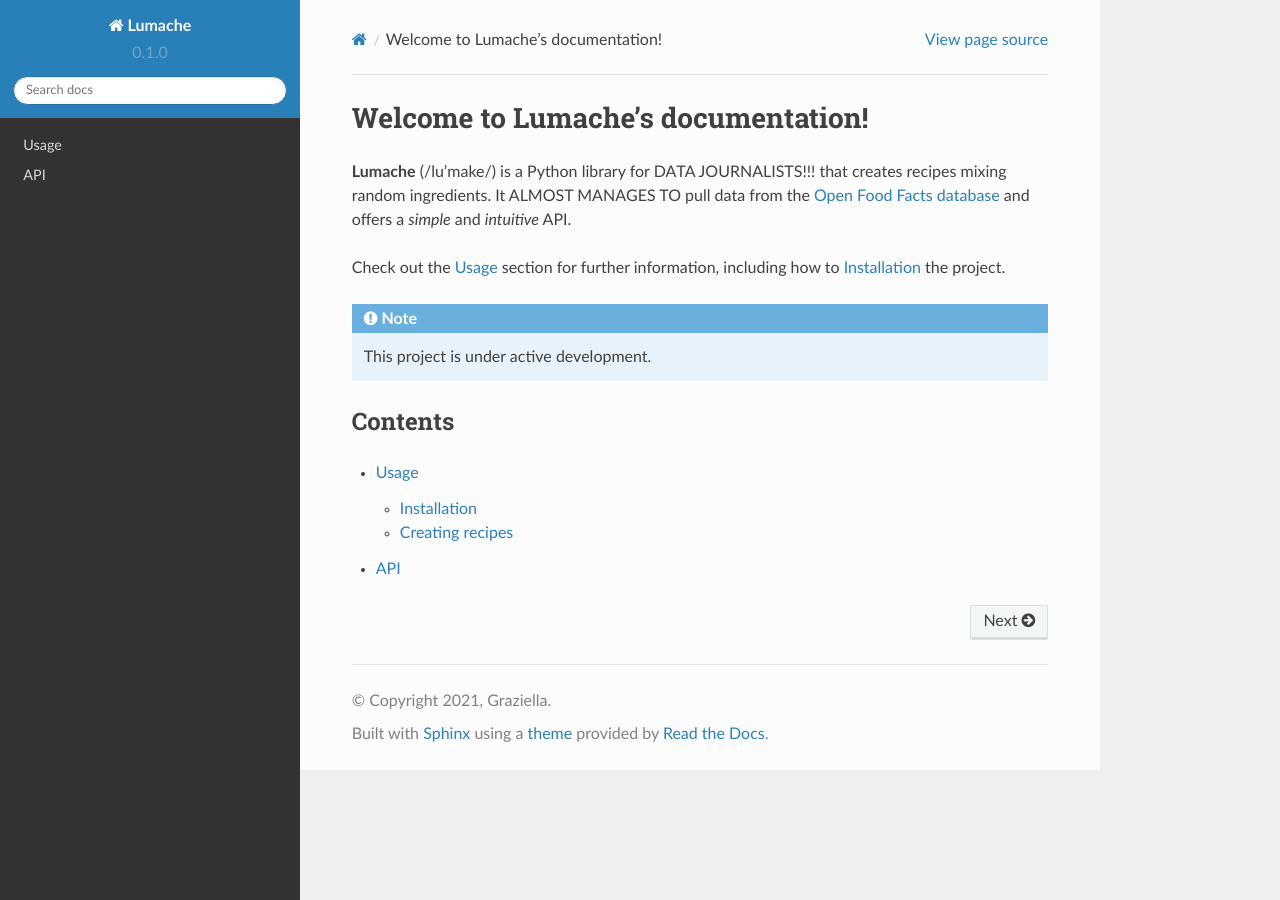
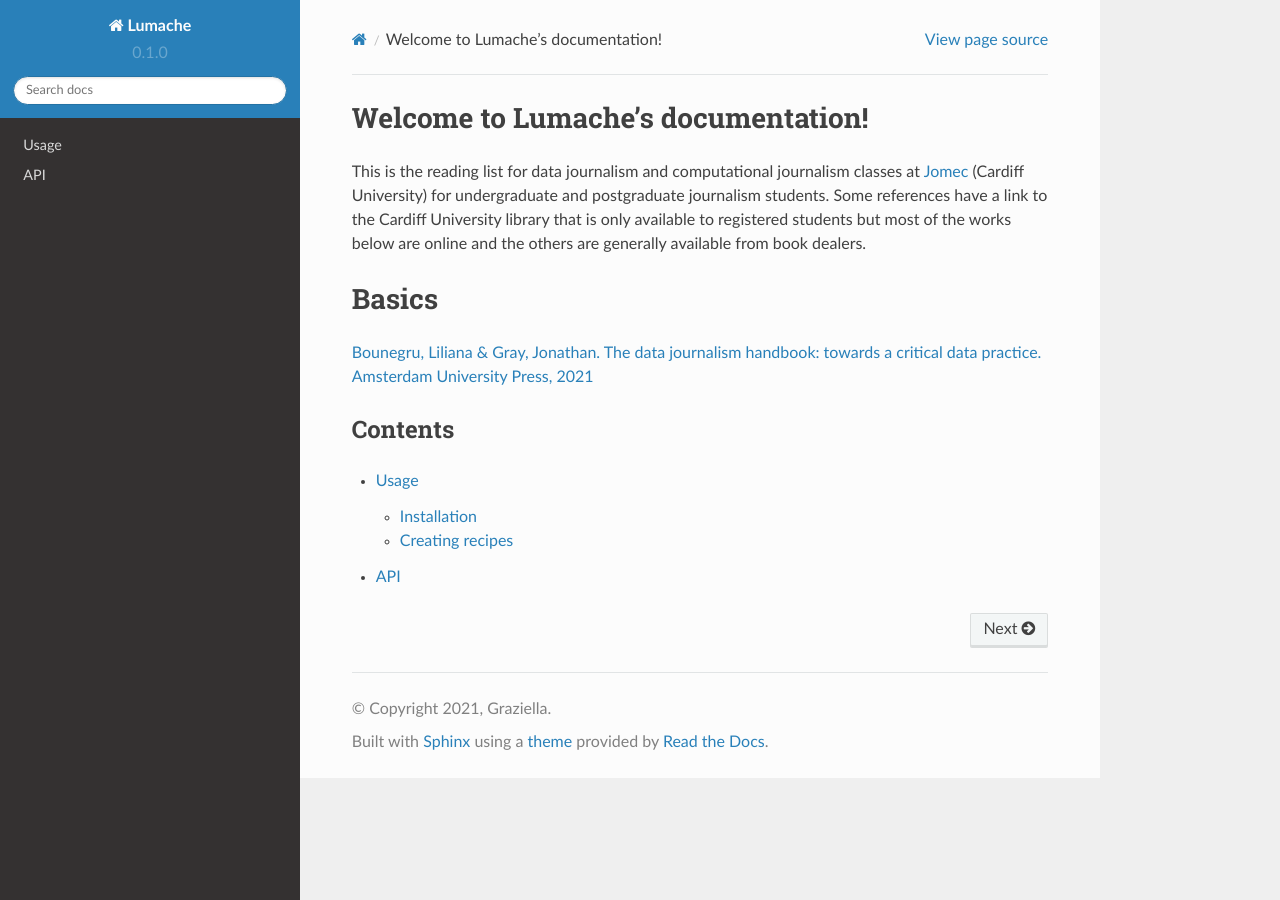
Before and after one commit to aodhanlutetiae/data_journalism_reading, a Sphinx documentation site: the page built from docs/source/index.rst, in a window 1280 px wide. Built offline with Sphinx 7.4.7 and the Read the Docs theme 2.0.0, drawn with Linux system fonts in a browser that asks for light colours.

Commit message:
change text test

```diff
--- a/docs/source/index.rst
+++ b/docs/source/index.rst
@@ -1,17 +1,27 @@
 Welcome to Lumache's documentation!
 ===================================
 
-**Lumache** (/lu'make/) is a Python library for DATA JOURNALISTS!!!
-that creates recipes mixing random ingredients.
-It ALMOST MANAGES TO pull data from the `Open Food Facts database <https://world.openfoodfacts.org/>`_
-and offers a *simple* and *intuitive* API.
+This is the reading list for data journalism and computational journalism classes at
+`Jomec <https://www.cardiff.ac.uk/journalism-media-and-culture>`_ (Cardiff University) for undergraduate and postgraduate journalism
+students. Some references have a link to the Cardiff University library that is only available
+to registered students but most of the works below are online and the others are generally available from book dealers.
 
-Check out the :doc:`usage` section for further information, including
-how to :ref:`installation` the project.
+Basics
+======
 
-.. note::
+`Bounegru, Liliana & Gray, Jonathan. The data journalism handbook: towards a critical data practice. Amsterdam University Press, 2021 <https://library.oapen.org/bitstream/handle/20.500.12657/47509/9789048542079.pdf>`_
 
-   This project is under active development.
+.. **Lumache** (/lu'make/) is a Python library for DATA JOURNALISTS!!!
+.. that creates recipes mixing random ingredients.
+.. It ALMOST MANAGES TO pull data from the `Open Food Facts database <https://world.openfoodfacts.org/>`_
+.. and offers a *simple* and *intuitive* API.
+
+.. Check out the :doc:`usage` section for further information, including
+.. how to :ref:`installation` the project.
+
+.. .. note::
+
+..    This project is under active development.
 
 Contents
 --------
```
